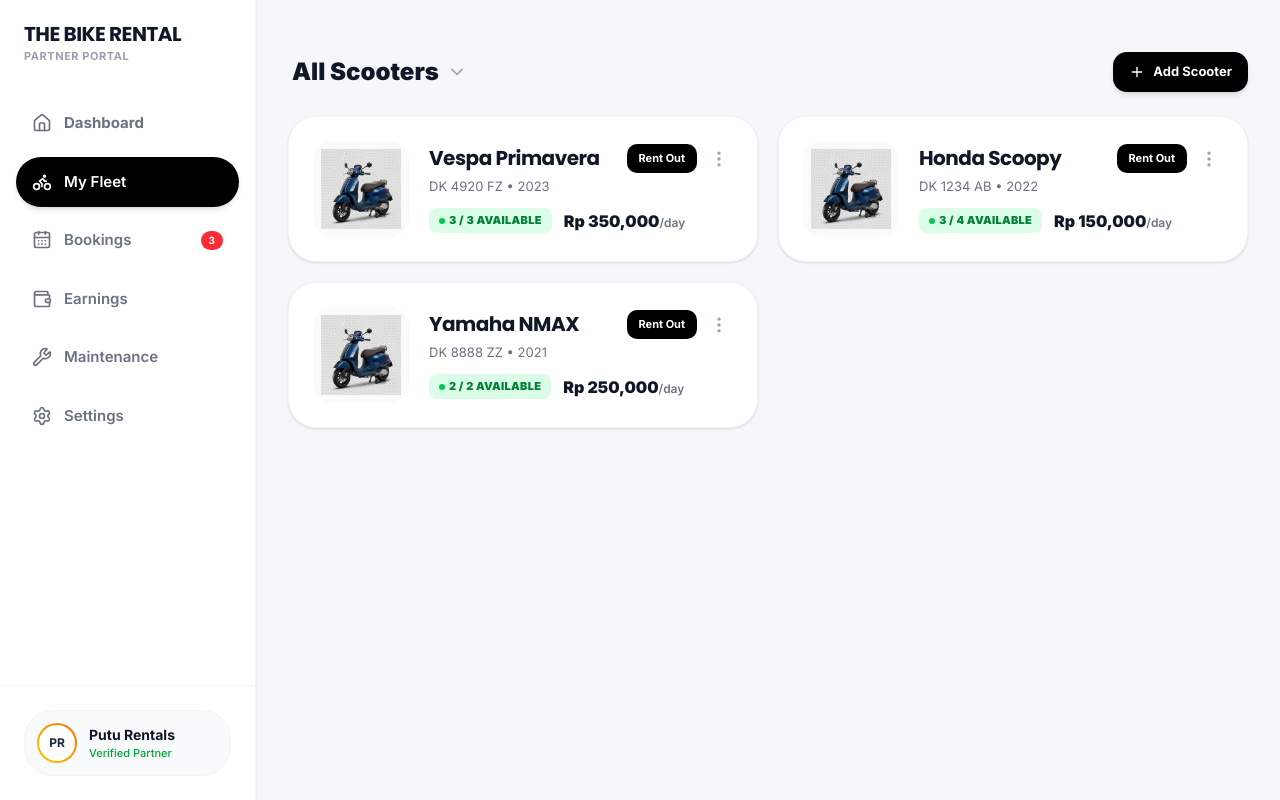
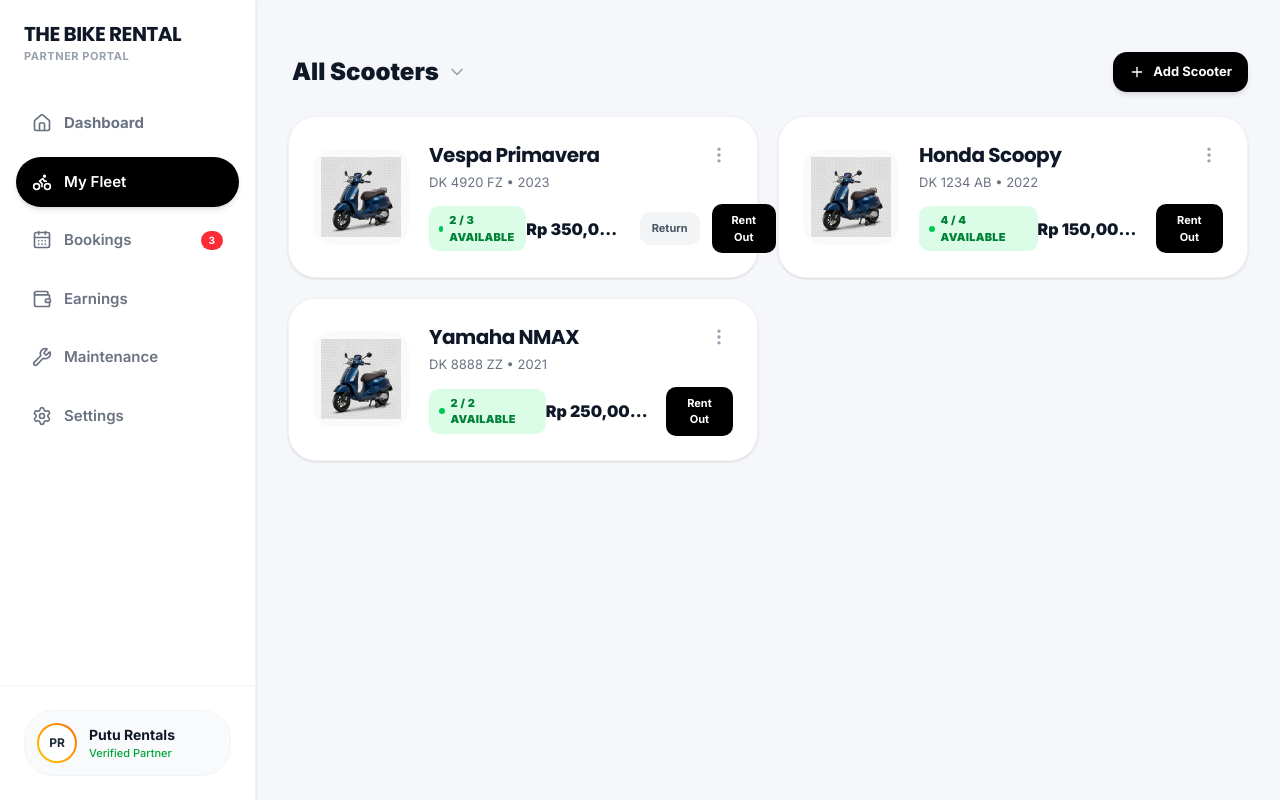
Before and after one commit to thebikerentalbali/thebikerentalbalinew, a Next.js app: page /partnerportal in a window 1280 px wide. Both pictures are taken after a click on the button "My Fleet". Built offline with nearby package versions, Linux system fonts and the light colour scheme.

Commit message:
refactor: simplify fleet availability logic and layout

```diff
--- a/src/app/partnerportal/page.tsx
+++ b/src/app/partnerportal/page.tsx
@@ -9,43 +9,14 @@
 
   // Fleet State
   const [fleet, setFleet] = useState([
-    { id: 1, name: "Vespa Primavera", plate: "DK 4920 FZ", year: "2023", price: 350000, totalUnits: 3, rentals: [] },
-    { id: 2, name: "Honda Scoopy", plate: "DK 1234 AB", year: "2022", price: 150000, totalUnits: 4, rentals: [{ id: 'r1', returnDate: new Date(Date.now() + 15000).toISOString() }] },
-    { id: 3, name: "Yamaha NMAX", plate: "DK 8888 ZZ", year: "2021", price: 250000, totalUnits: 2, rentals: [{ id: 'r2', returnDate: new Date(Date.now() - 10000).toISOString() }] },
+    { id: 1, name: "Vespa Primavera", plate: "DK 4920 FZ", year: "2023", price: 350000, totalUnits: 3, availableUnits: 2 },
+    { id: 2, name: "Honda Scoopy", plate: "DK 1234 AB", year: "2022", price: 150000, totalUnits: 4, availableUnits: 4 },
+    { id: 3, name: "Yamaha NMAX", plate: "DK 8888 ZZ", year: "2021", price: 250000, totalUnits: 2, availableUnits: 2 },
   ])
   const [fleetFilter, setFleetFilter] = useState("All")
   const [editingScooter, setEditingScooter] = useState<any>(null)
-  const [rentingScooter, setRentingScooter] = useState<any>(null)
   const [isAddingScooter, setIsAddingScooter] = useState(false)
-  const [newScooter, setNewScooter] = useState({ name: "", plate: "", year: "", price: 0, totalUnits: 1 })
-  const [returnDateInput, setReturnDateInput] = useState("")
-
-  // Auto-expire rented scooters
-  useEffect(() => {
-    const interval = setInterval(() => {
-      setFleet(currentFleet => {
-        let changed = false;
-        const newFleet = currentFleet.map(scooter => {
-          if (scooter.rentals && scooter.rentals.length > 0) {
-            const now = new Date();
-            const validRentals = scooter.rentals.filter((r: any) => {
-              if (new Date(r.returnDate) <= now) {
-                changed = true;
-                return false; // expire
-              }
-              return true;
-            });
-            if (validRentals.length !== scooter.rentals.length) {
-              return { ...scooter, rentals: validRentals };
-            }
-          }
-          return scooter;
-        });
-        return changed ? newFleet : currentFleet;
-      });
-    }, 1000);
-    return () => clearInterval(interval);
-  }, []);
+  const [newScooter, setNewScooter] = useState({ name: "", plate: "", year: "", price: 0, totalUnits: 1, availableUnits: 1 })
   return (
     <div className="min-h-screen bg-[#F5F7FA] md:flex pb-28 md:pb-0">
       {/*
@@ -304,12 +275,10 @@
             </div>
             <div className="grid grid-cols-1 md:grid-cols-2 gap-5">
               {fleet.filter(s => {
-                const available = s.totalUnits - s.rentals.length;
-                if (fleetFilter === "Available") return available > 0;
-                if (fleetFilter === "Rented") return s.rentals.length > 0;
+                if (fleetFilter === "Available") return s.availableUnits > 0;
+                if (fleetFilter === "Rented") return s.availableUnits < s.totalUnits;
                 return true;
               }).map((scooter) => {
-                const availableUnits = scooter.totalUnits - scooter.rentals.length;
                 return (
                   <div key={scooter.id} className="bg-white p-5 md:p-6 rounded-[28px] border border-gray-100 flex items-center gap-5 shadow-sm hover:shadow-md hover:border-gray-200 transition-all relative group">
                     <div className="w-24 h-24 bg-gray-50 rounded-[20px] p-2 shrink-0">
@@ -318,32 +287,46 @@
                     </div>
                     <div className="flex-1 min-w-0">
                       <div className="flex justify-between items-start mb-1">
-                        <h3 className="font-bold text-gray-900 text-lg md:text-xl truncate pr-2">{scooter.name}</h3>
-                        <div className="flex gap-2 shrink-0">
-                          {availableUnits > 0 && (
-                            <button onClick={() => { setRentingScooter(scooter); setReturnDateInput(""); }} className="text-[11px] bg-black text-white font-bold px-3 py-1.5 rounded-[10px] hover:bg-gray-800 transition-colors">Rent Out</button>
-                          )}
-                          <button onClick={() => setEditingScooter(scooter)} className="text-gray-400 hover:text-black p-1">
-                            <MoreVertical className="w-5 h-5" />
-                          </button>
-                        </div>
+                        <h3 className="font-bold text-gray-900 text-lg md:text-xl truncate pr-2" title={scooter.name}>{scooter.name}</h3>
+                        <button onClick={() => setEditingScooter(scooter)} className="text-gray-400 hover:text-black p-1 shrink-0">
+                          <MoreVertical className="w-5 h-5" />
+                        </button>
                       </div>
                       <p className="text-[13px] text-gray-500 mb-3">{scooter.plate} • {scooter.year}</p>
-                      <div className="flex items-center gap-3">
-                        <span className={`px-2.5 py-1 rounded-[8px] text-[10px] md:text-[11px] font-black uppercase tracking-wide flex items-center gap-1 ${availableUnits > 0 ? 'bg-green-100 text-green-700' : 'bg-gray-100 text-gray-600'}`}>
-                          {availableUnits > 0 ? <span className="w-1.5 h-1.5 rounded-full bg-green-500"></span> : null}
-                          {availableUnits} / {scooter.totalUnits} Available
-                        </span>
-                        <span className="text-[15px] md:text-base font-black text-gray-900 truncate">Rp {scooter.price.toLocaleString()}<span className="text-gray-500 text-xs font-semibold">/day</span></span>
+                      <div className="flex items-center justify-between">
+                        <div className="flex flex-col gap-1">
+                          <span className={`px-2.5 py-1.5 rounded-[10px] text-[10px] md:text-[11px] font-black uppercase tracking-wide flex items-center gap-1.5 w-fit ${scooter.availableUnits > 0 ? 'bg-green-100 text-green-700' : 'bg-gray-100 text-gray-600'}`}>
+                            {scooter.availableUnits > 0 ? <span className="w-1.5 h-1.5 rounded-full bg-green-500"></span> : null}
+                            {scooter.availableUnits} / {scooter.totalUnits} Available
+                          </span>
+                        </div>
+                        <div className="flex items-center gap-3">
+                          <span className="text-[15px] md:text-base font-black text-gray-900 truncate hidden sm:block">Rp {scooter.price.toLocaleString()}<span className="text-gray-500 text-[10px] font-semibold">/day</span></span>
+                          {scooter.availableUnits < scooter.totalUnits && (
+                            <button
+                              onClick={() => setFleet(f => f.map(s => s.id === scooter.id ? { ...s, availableUnits: s.availableUnits + 1 } : s))}
+                              className="text-[11px] bg-gray-100 text-gray-600 font-bold px-3 py-2 rounded-[10px] hover:bg-gray-200 transition-colors"
+                            >
+                              Return
+                            </button>
+                          )}
+                          {scooter.availableUnits > 0 && (
+                            <button
+                              onClick={() => setFleet(f => f.map(s => s.id === scooter.id ? { ...s, availableUnits: s.availableUnits - 1 } : s))}
+                              className="text-[11px] bg-black text-white font-bold px-3 py-2 rounded-[10px] hover:bg-gray-800 transition-colors"
+                            >
+                              Rent Out
+                            </button>
+                          )}
+                        </div>
                       </div>
                     </div>
                   </div>
                 )
               })}
               {fleet.filter(s => {
-                const available = s.totalUnits - s.rentals.length;
-                if (fleetFilter === "Available") return available > 0;
-                if (fleetFilter === "Rented") return s.rentals.length > 0;
+                if (fleetFilter === "Available") return s.availableUnits > 0;
+                if (fleetFilter === "Rented") return s.availableUnits < s.totalUnits;
                 return true;
               }).length === 0 && (
                 <div className="col-span-full py-12 text-center text-gray-400 font-bold">No scooters found for this filter.</div>
@@ -474,9 +457,9 @@
               <button
                 onClick={() => {
                   if(!newScooter.name) return;
-                  setFleet([...fleet, { ...newScooter, id: Date.now(), rentals: [] }]);
+                  setFleet([...fleet, { ...newScooter, id: Date.now(), availableUnits: newScooter.totalUnits }]);
                   setIsAddingScooter(false);
-                  setNewScooter({ name: "", plate: "", year: "", price: 0, totalUnits: 1 });
+                  setNewScooter({ name: "", plate: "", year: "", price: 0, totalUnits: 1, availableUnits: 1 });
                 }}
                 className="w-full mt-8 bg-black text-white rounded-[16px] py-4 font-black text-sm hover:scale-[1.02] shadow-xl shadow-black/10 transition-all">
                 Add to Fleet
@@ -531,34 +514,7 @@
           </div>
         )}
 
-        {/* Rent Modal */}
-        {rentingScooter && (
-          <div className="fixed inset-0 bg-black/60 z-50 flex items-center justify-center p-4">
-            <div className="bg-white rounded-[32px] p-6 md:p-8 w-full max-w-md animate-in zoom-in-95 duration-200">
-              <div className="flex justify-between items-center mb-6">
-                <h3 className="text-2xl font-black">Rent Out Unit</h3>
-                <button onClick={() => setRentingScooter(null)}><X className="w-6 h-6 text-gray-400" /></button>
-              </div>
-              <div className="space-y-4">
-                <p className="text-[13px] text-gray-500 font-medium leading-relaxed">You are renting out 1 unit of <span className="text-black font-bold">{rentingScooter.name}</span>. Set the expected return date. It will automatically become available again once this time passes.</p>
-                <div>
-                  <label className="block text-xs font-bold text-gray-500 uppercase tracking-wide mb-1.5">Return Date & Time</label>
-                  <input type="datetime-local" value={returnDateInput} onChange={e => setReturnDateInput(e.target.value)} className="w-full bg-gray-50 border border-gray-100 rounded-[16px] px-4 py-3.5 text-sm font-bold outline-none focus:ring-2 focus:ring-black/5" />
-                </div>
-              </div>
-              <button
-                onClick={() => {
-                  if(!returnDateInput) return;
-                  const newRental = { id: Math.random().toString(), returnDate: new Date(returnDateInput).toISOString() };
-                  setFleet(f => f.map(s => s.id === rentingScooter.id ? { ...s, rentals: [...s.rentals, newRental] } : s));
-                  setRentingScooter(null);
-                }}
-                className="w-full mt-8 bg-black text-white rounded-[16px] py-4 font-black text-sm hover:scale-[1.02] shadow-xl shadow-black/10 transition-all">
-                Confirm Rental
-              </button>
-            </div>
-          </div>
-        )}
+
 
       </main>
 
```
